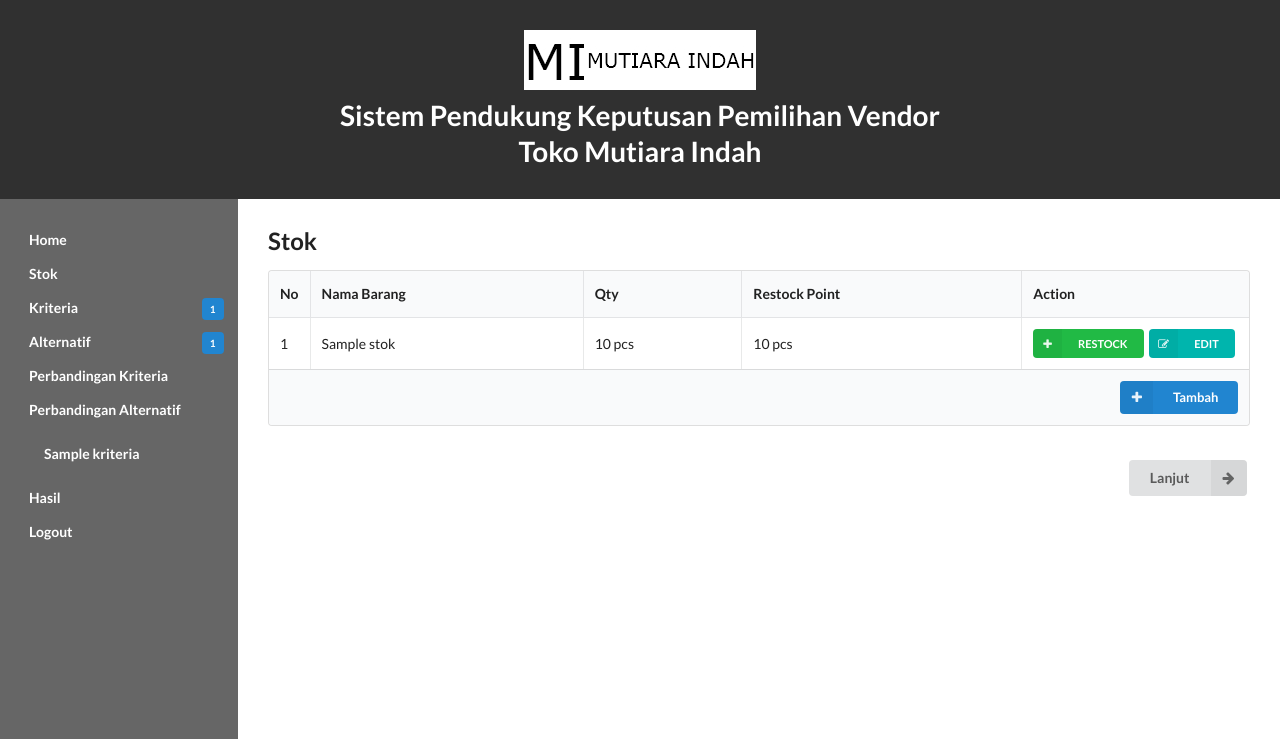
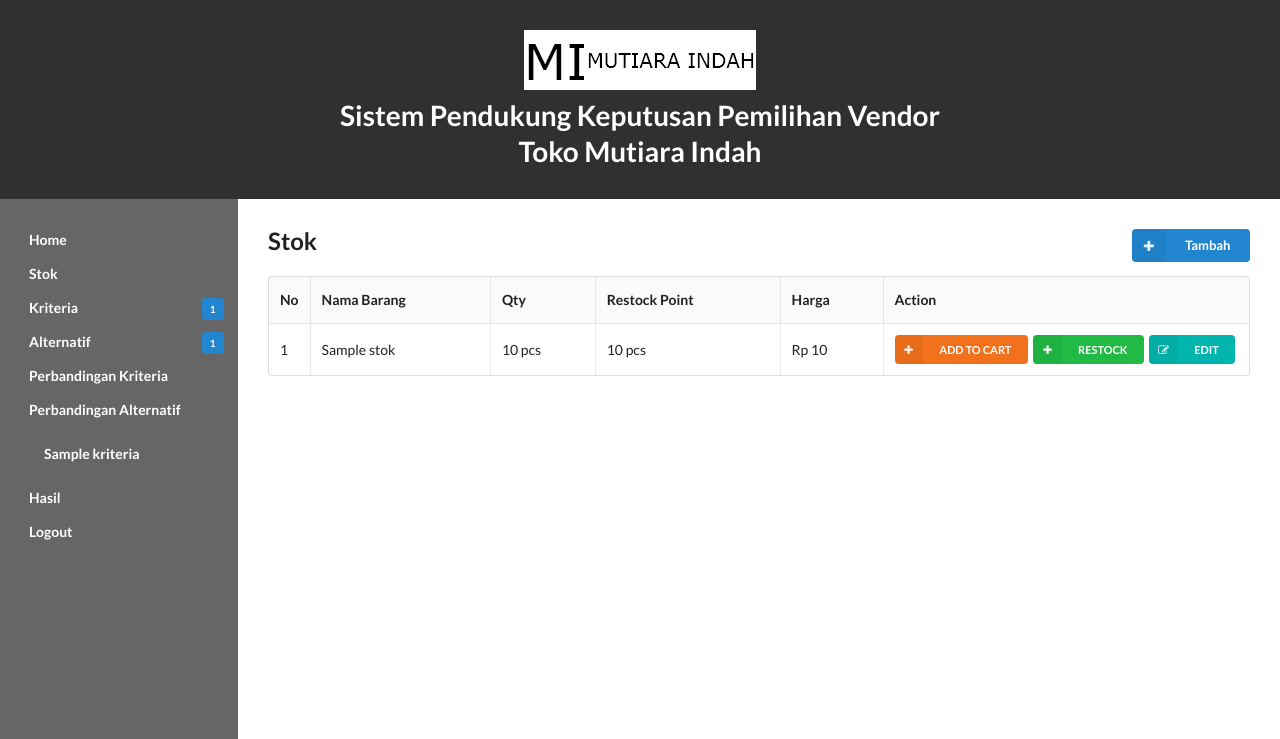
Before and after one commit to ariqd/ahp-mu-bersama, a PHP site: page /stok.php in a window 1280 px wide. Shown: the top 739 px of the page. Run offline with PHP 8.4, Linux system fonts and the light colour scheme; tables that the repository leaves empty or names only in its code hold one stand-in row (values such as "Sample post").

Commit message:
tambah kolom harga

```diff
--- a/fungsi.php
+++ b/fungsi.php
@@ -115,10 +115,10 @@ function tambahData($tabel,$nama) {
 	}
 }
 
-function tambahStok($nama, $qty, $restock_point) {
+function tambahStok($nama, $qty, $restock_point, $harga) {
 	include('config.php');
 
-	$query 	= "INSERT INTO stok (nama, qty, restock_point) VALUES ('$nama', '$qty', '$restock_point')";
+	$query 	= "INSERT INTO stok (nama, qty, restock_point, harga) VALUES ('$nama', '$qty', '$restock_point', $harga)";
 	$tambah	= mysqli_query($koneksi, $query);
 
 	if (!$tambah) {
--- a/stok.php
+++ b/stok.php
@@ -33,7 +33,18 @@ include('header.php');
 ?>
 
 <section class="content">
-    <h2 class="ui header">Stok</h2>
+    <div class="ui grid">
+        <div class="two wide column">
+            <h2 class="ui header">Stok</h2>
+        </div>
+        <div class="two wide right floated column">
+            <a href="tambahStok.php">
+                <div class="ui right floated small primary labeled icon button">
+                    <i class="plus icon"></i>Tambah
+                </div>
+            </a>
+        </div>
+    </div>
 
     <table class="ui celled table">
         <thead>
@@ -42,6 +53,7 @@ include('header.php');
                 <th>Nama Barang</th>
                 <th>Qty</th>
                 <th>Restock Point</th>
+                <th>Harga</th>
                 <th>Action</th>
             </tr>
         </thead>
@@ -49,7 +61,7 @@ include('header.php');
 
             <?php
             // Menampilkan list stok
-            $query = "SELECT id,nama,qty,restock_point FROM stok ORDER BY id";
+            $query = "SELECT id,nama,qty,restock_point,harga FROM stok ORDER BY id";
             $result = mysqli_query($koneksi, $query);
             $i = 0;
             while ($row = mysqli_fetch_array($result)) {
@@ -60,9 +72,11 @@ include('header.php');
                     <td><?php echo $row['nama'] ?></td>
                     <td><?php echo $row['qty'] ?> pcs</td>
                     <td><?php echo $row['restock_point'] ?> pcs</td>
+                    <td>Rp <?php echo number_format($row['harga'], 0, ',', '.') ?></td>
                     <td class="right aligned collapsing">
                         <form method="post" action="stok.php">
                             <input type="hidden" name="id" value="<?php echo $row['id'] ?>">
+                            <button type="submit" name="addToCart" class="ui mini orange left labeled icon button"><i class="right plus icon"></i>ADD TO CART</button>
                             <button type="submit" name="restock" class="ui mini green left labeled icon button"><i class="right plus icon"></i>RESTOCK</button>
                             <button type="submit" name="edit" class="ui mini teal left labeled icon button"><i class="right edit icon"></i>EDIT</button>
                             <!-- <button type="submit" name="delete" class="ui mini red left labeled icon button"><i class="right remove icon"></i>DELETE</button> -->
@@ -71,27 +85,16 @@ include('header.php');
                 </tr>
             <?php } ?>
         </tbody>
-        <tfoot class="full-width">
-            <tr>
-                <th colspan="5">
-                    <a href="tambahStok.php">
-                        <div class="ui right floated small primary labeled icon button">
-                            <i class="plus icon"></i>Tambah
-                        </div>
-                    </a>
-                </th>
-            </tr>
-        </tfoot>
     </table>
 
-    <br>
+    <!-- <br> -->
 
-    <form action="alternatif.php">
+    <!-- <form action="alternatif.php">
         <button class="ui right labeled icon button" style="float: right;">
             <i class="right arrow icon"></i>
             Lanjut
         </button>
-    </form>
+    </form> -->
 
 </section>
 
```
Also changed, not shown: editStok.php (+8 -2 lines), tambahStok.php (+8 -3 lines).
